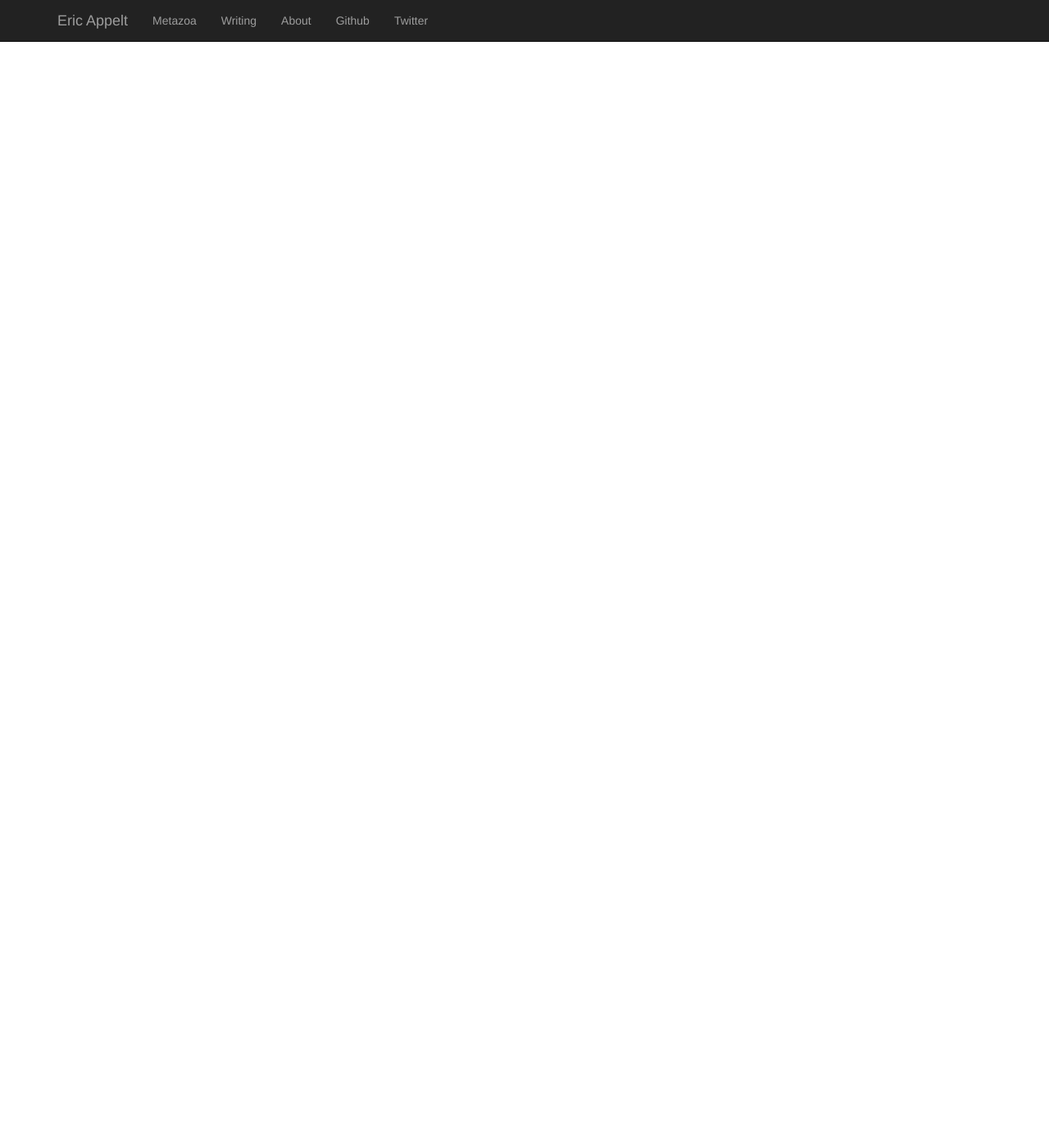
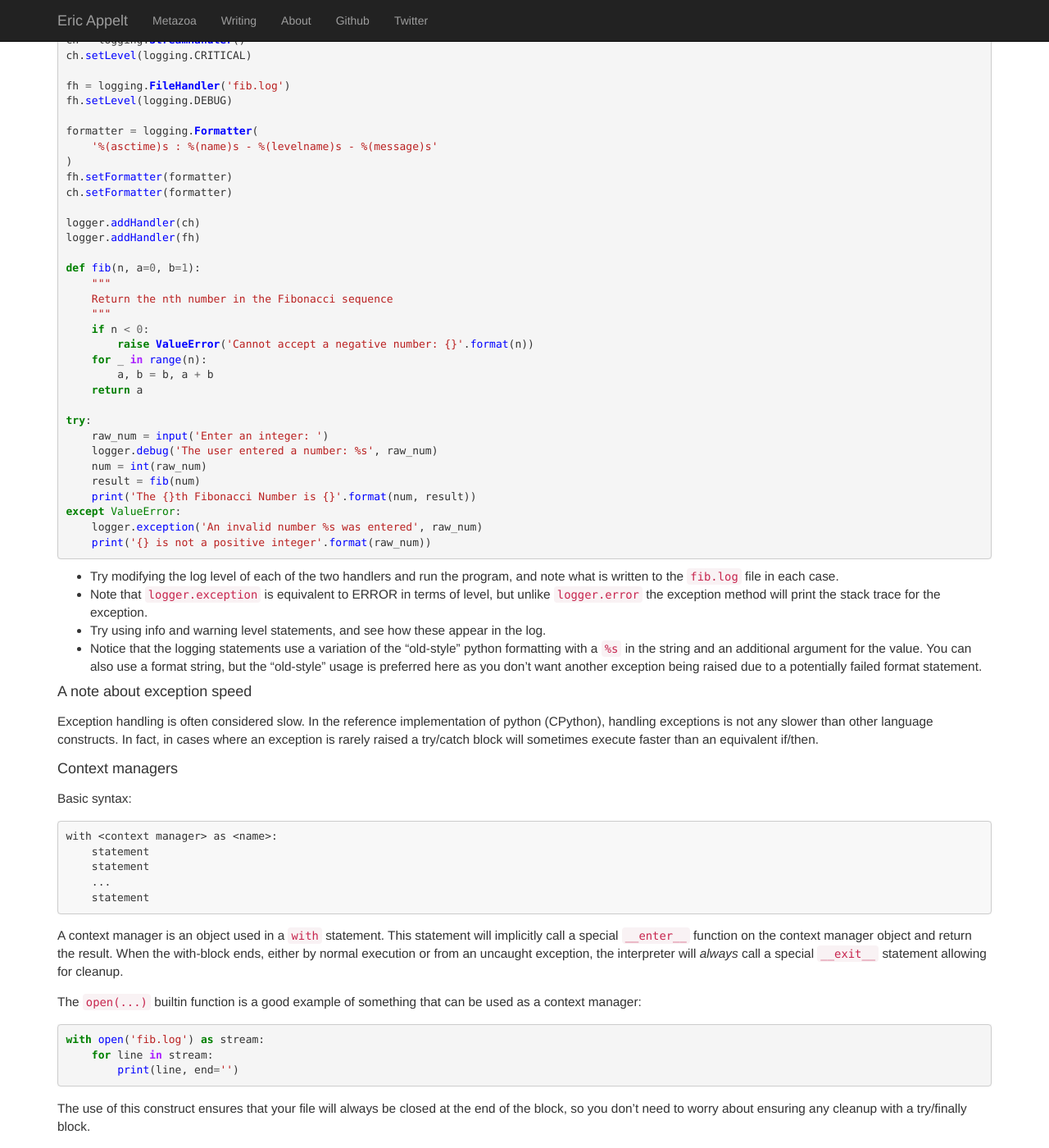
Before and after one commit to appeltel/website-ericappelt, a Jekyll site: the page built from pythonclass/session6.md, in a window 1280 px wide and 1400 px high, scrolled down 2982 px. Shown: the whole window at 82% size. Built offline with Jekyll 4.4.1, drawn with Linux system fonts in a browser that asks for light colours; nearby versions of some CDN libraries; some of the changed text lies outside the part shown.

Commit message:
Finish section 6 notes

````diff
--- a/pythonclass/session6.md
+++ b/pythonclass/session6.md
@@ -159,3 +159,112 @@ except Exception:  # ignore all errors
 
 In this case if there are unexpected errors then it will be very hard to
 debug problems as they are silently removed!
+
+#### Logging
+
+Python comes with a useful logging utility as part of the standard library.
+It allows one to create multiple "logger" objects, each with its own
+configuration in terms of how messages are formatted, where they go, and
+how verbose your program will be. Generally log messages have an associated
+"level" of DEBUG, INFO, WARNING, ERROR, and CRITICAL. You can configure your
+program to only log messages above a certain level, and change that level
+if you need to further debug.
+
+A good introduction is given in the
+[logging cookbook](https://docs.python.org/3/howto/logging-cookbook.html)
+in the official python documentation. Following this introduction, here is
+our Fibonacci program with added logging:
+
+{% highlight python %}
+import logging
+
+logger = logging.getLogger('fib')
+
+logger.setLevel(logging.DEBUG)
+
+ch = logging.StreamHandler()
+ch.setLevel(logging.CRITICAL)
+
+fh = logging.FileHandler('fib.log')
+fh.setLevel(logging.DEBUG)
+
+formatter = logging.Formatter(
+    '%(asctime)s : %(name)s - %(levelname)s - %(message)s'
+)
+fh.setFormatter(formatter)
+ch.setFormatter(formatter)
+
+logger.addHandler(ch)
+logger.addHandler(fh)
+
+def fib(n, a=0, b=1):
+    """
+    Return the nth number in the Fibonacci sequence
+    """
+    if n < 0:
+        raise ValueError('Cannot accept a negative number: {}'.format(n))
+    for _ in range(n):
+        a, b = b, a + b
+    return a
+
+try:
+    raw_num = input('Enter an integer: ')
+    logger.debug('The user entered a number: %s', raw_num)
+    num = int(raw_num)
+    result = fib(num)
+    print('The {}th Fibonacci Number is {}'.format(num, result))
+except ValueError:
+    logger.exception('An invalid number %s was entered', raw_num)
+    print('{} is not a positive integer'.format(raw_num))
+{% endhighlight %}
+
+* Try modifying the log level of each of the two handlers and run the
+  program, and note what is written to the `fib.log` file in each case.
+* Note that `logger.exception` is equivalent to ERROR in terms of level,
+  but unlike `logger.error` the exception method will print the stack trace
+  for the exception.
+* Try using info and warning level statements, and see how these appear in
+  the log.
+* Notice that the logging statements use a variation of the "old-style"
+  python formatting with a `%s` in the string and an additional argument for
+  the value. You can also use a format string, but the "old-style" usage is
+  preferred here as you don't want another exception being raised due to
+  a potentially failed format statement.
+
+#### A note about exception speed
+
+Exception handling is often considered slow. In the reference implementation
+of python (CPython), handling exceptions is not any slower than other
+language constructs. In fact, in cases where an exception is rarely raised
+a try/catch block will sometimes execute faster than an equivalent if/then.
+
+#### Context managers
+
+Basic syntax:
+
+```
+with <context manager> as <name>:
+    statement
+    statement
+    ...
+    statement
+```
+
+A context manager is an object used in a `with` statement. This statement
+will implicitly call a special `__enter__` function on the context manager
+object and return the result. When the with-block ends, either by normal
+execution or from an uncaught exception, the interpreter will *always* call
+a special `__exit__` statement allowing for cleanup.
+
+The `open(...)` builtin function is a good example of something that can
+be used as a context manager:
+
+{% highlight python %}
+with open('fib.log') as stream:
+    for line in stream:
+        print(line, end='')
+{% endhighlight %}
+
+The use of this construct ensures that your file will always be closed
+at the end of the block, so you don't need to worry about ensuring any
+cleanup with a try/finally block.
````
